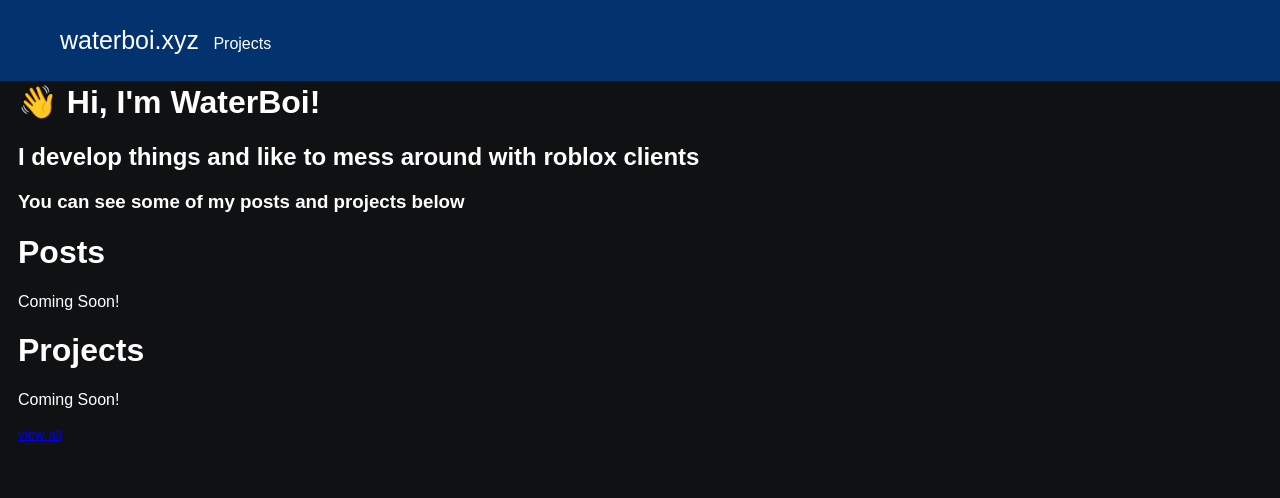
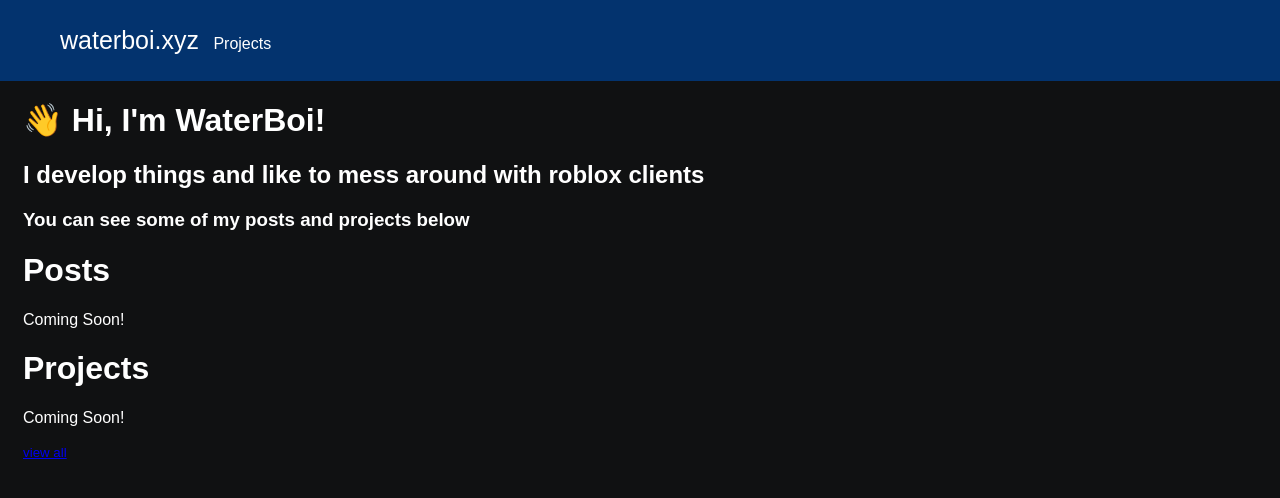
Before and after one commit to ItsWaterBoi/waterboi.xyz, a PHP site: page / in a window 1280 px wide. Shown: the top 498 px of the page. Run offline with PHP 8.4, Linux system fonts and the light colour scheme.

Commit message:
quick update

```diff
--- a/assets/waterboi.xyzv1.css
+++ b/assets/waterboi.xyzv1.css
@@ -2,7 +2,7 @@ body {
     font-family: sans-serif;
     color: white;
     background-color: #101112;
-    padding-left: 10px;
+    padding-left: 15px;
 }
 
 #nav {
--- a/core/inc/header.php
+++ b/core/inc/header.php
@@ -18,4 +18,4 @@
             </li>
         </ul>
     </div>
-    <br><br><br>
+    <br><br><br><br>
```
